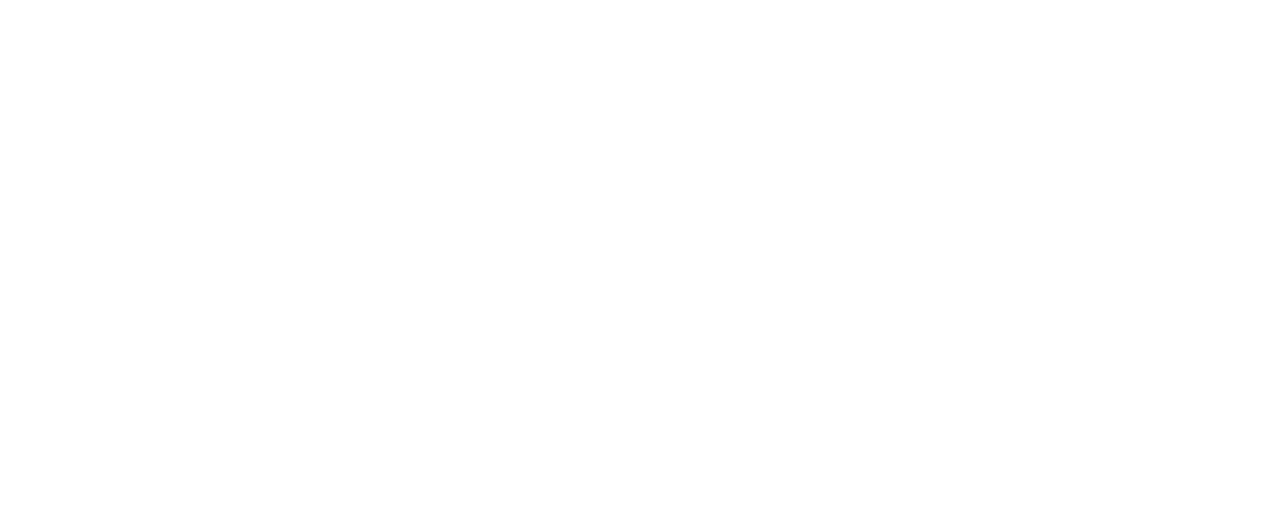
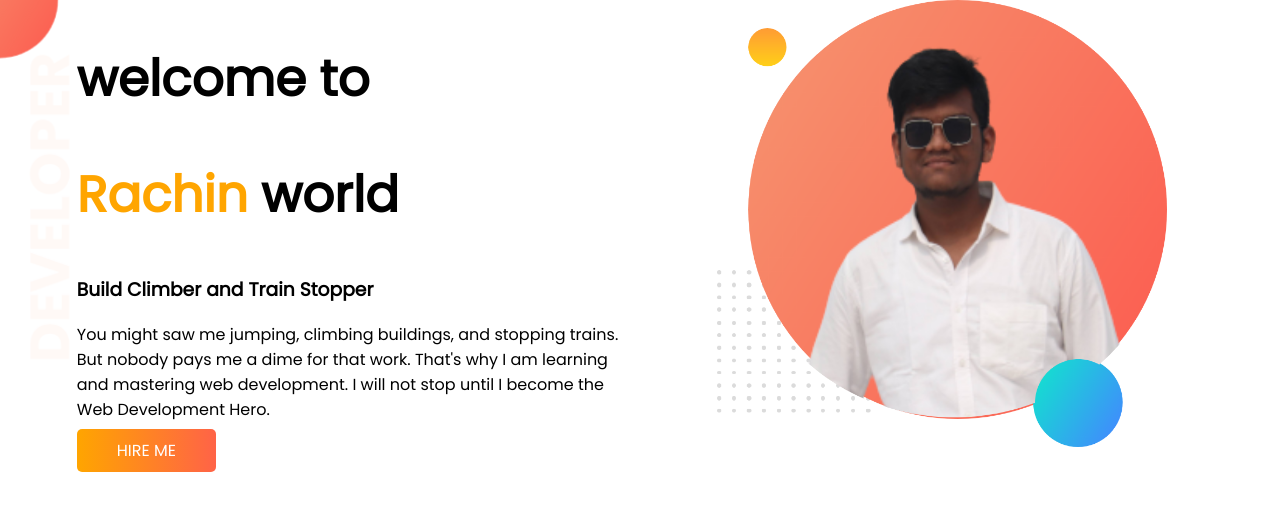
Before and after one commit to rachin526/rachin-portfolio, a plain HTML site: page index.html in a window 1280 px wide. Drawn offline with Linux system fonts and the light colour scheme.

Commit message:
top banner added

```diff
--- a/index.html
+++ b/index.html
@@ -1,13 +1,36 @@
 <!DOCTYPE html>
 <html lang="en">
+
 <head>
     <meta charset="UTF-8">
     <meta http-equiv="X-UA-Compatible" content="IE=edge">
     <meta name="viewport" content="width=device-width, initial-scale=1.0">
     <title>Rachin portfolio</title>
-    <link rel="stylesheet" href="style.css"/>
+    <link rel="preconnect" href="https://fonts.googleapis.com">
+    <link rel="preconnect" href="https://fonts.gstatic.com" crossorigin>
+    <link href="https://fonts.googleapis.com/css2?family=Poppins&display=swap" rel="stylesheet">
+    <link rel="stylesheet" href="style.css" />
 </head>
+
 <body>
+    <section class="welcome">
+        <div class="half-width">
+            <h1>welcome to</h1>
+            <h1><span class="font-color-h1">Rachin</span> world</h1>
+            <h3>Build Climber and Train Stopper</h3>
+            <p>You might saw me jumping, climbing buildings, and stopping trains. But nobody pays me a dime for that
+                work.
+                That's why I am learning and mastering web development. I will not stop until I become the Web
+                Development
+                Hero.
+            </p>
+            <a class="link-button" href="https://github.com/rachin526" target="_blank">HIRE ME</a>
+        </div>
+        <div class="half-width">
+            <img src="images/rachin.png" alt="rachin" />
+        </div>
 
+    </section>
 </body>
+
 </html>
--- a/style.css
+++ b/style.css
@@ -0,0 +1,35 @@
+body {
+    font-family: 'Poppins', sans-serif;
+    margin: 0;
+}
+
+h1 {
+    font-size: 50px;
+}
+
+.font-color-h1 {
+    color: orange;
+}
+
+.welcome {
+    display: flex;
+    background-image: url(images/top-banner.png);
+    background-repeat: no-repeat;
+}
+
+.half-width {
+    width: 50%;
+    padding-left: 6%;
+}
+
+.half-width img {
+    width: 80%;
+}
+
+.link-button {
+    text-decoration: none;
+    background-image: linear-gradient(to right, orange, tomato);
+    color: white;
+    padding: 10px 40px;
+    border-radius: 5px;
+}
```
Also changed, not shown: images/dream-bg.png (added), images/exp-bg.png (added), images/my-bg.png (added), images/my-bg2.png (added), images/rachin.png (added), images/top-banner.png (added).
